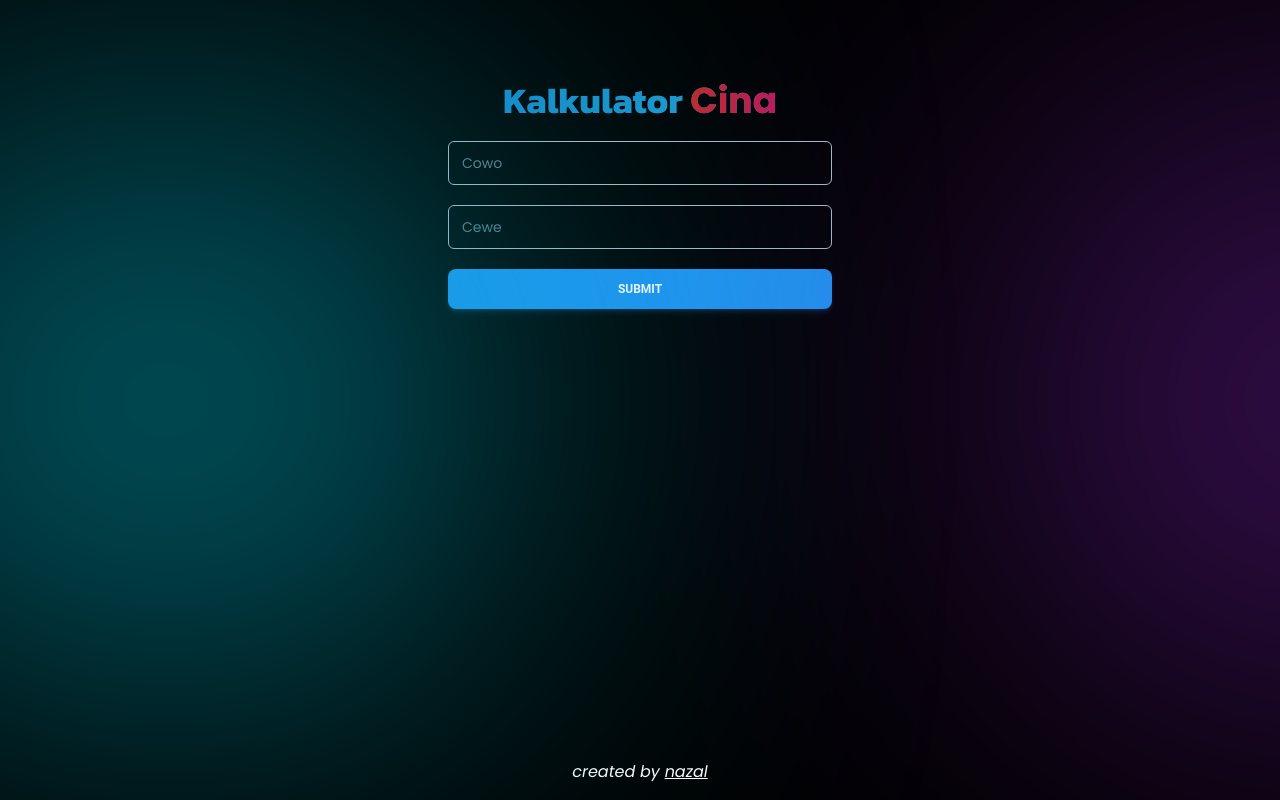
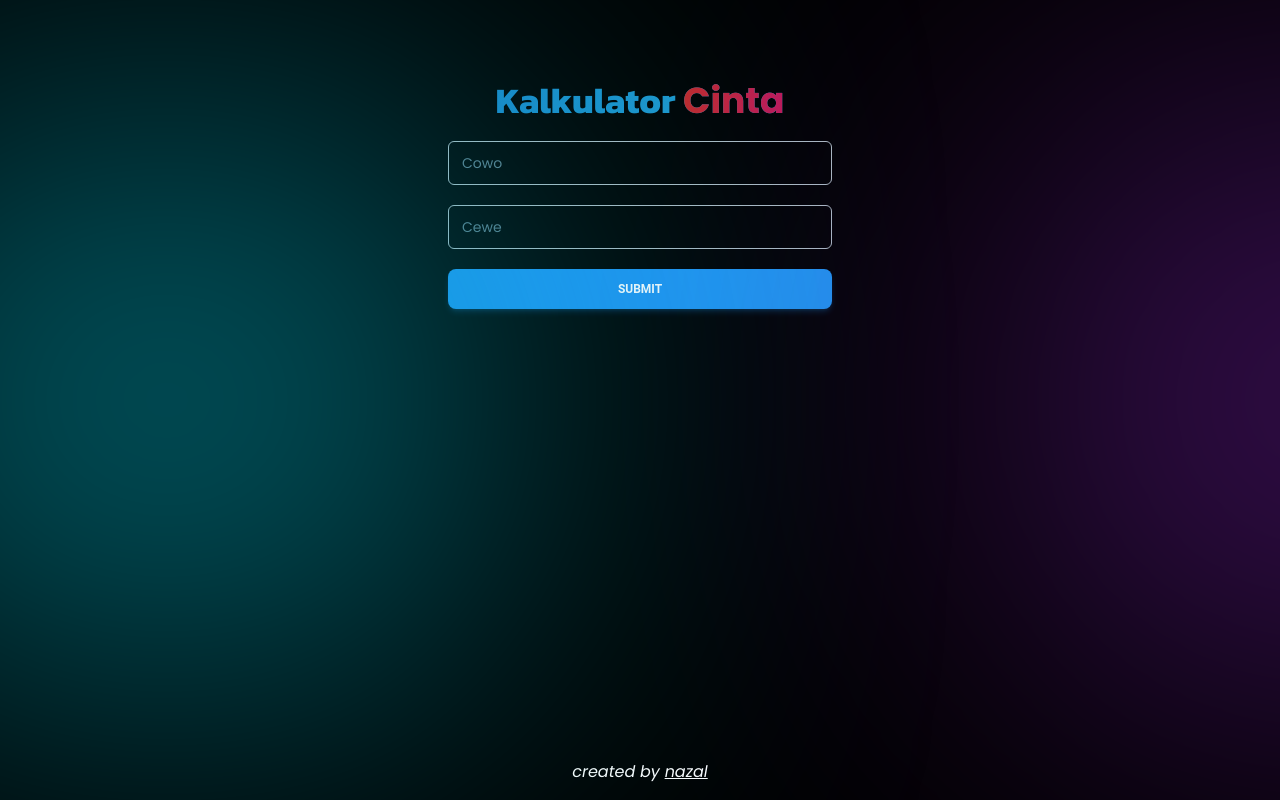
Before and after one commit to NazalPrastya/kalkulator-cinta, a React (Vite) app: page /kalkulator-cinta in a window 1280 px wide. Built offline with nearby package versions, Linux system fonts and the light colour scheme; no server answers.

Commit message:
change cina to cinta

```diff
--- a/src/pages/KalkulatorCintaPage.jsx
+++ b/src/pages/KalkulatorCintaPage.jsx
@@ -50,7 +50,7 @@ export default function KalkulatorCintaPage() {
           <h1 className="text-4xl font-kanit text-center bg-gradient-to-r from-blue-800  to-cyan-400 inline-block text-transparent bg-clip-text font-bold">
             Kalkulator{" "}
             <span className="bg-gradient-to-r from-red-800  to-pink-700 inline-block text-transparent bg-clip-text font-bold">
-              Cina
+              Cinta
             </span>
           </h1>
           <form
```
